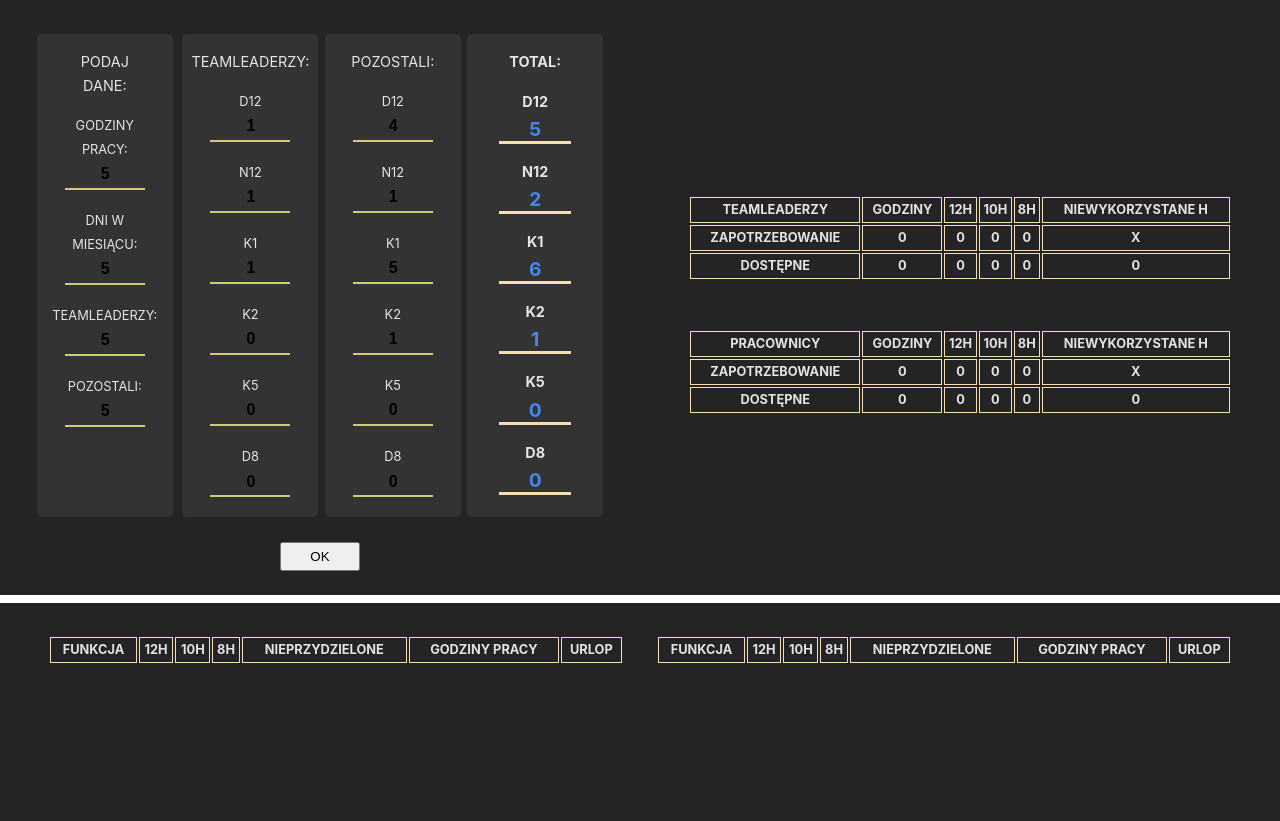
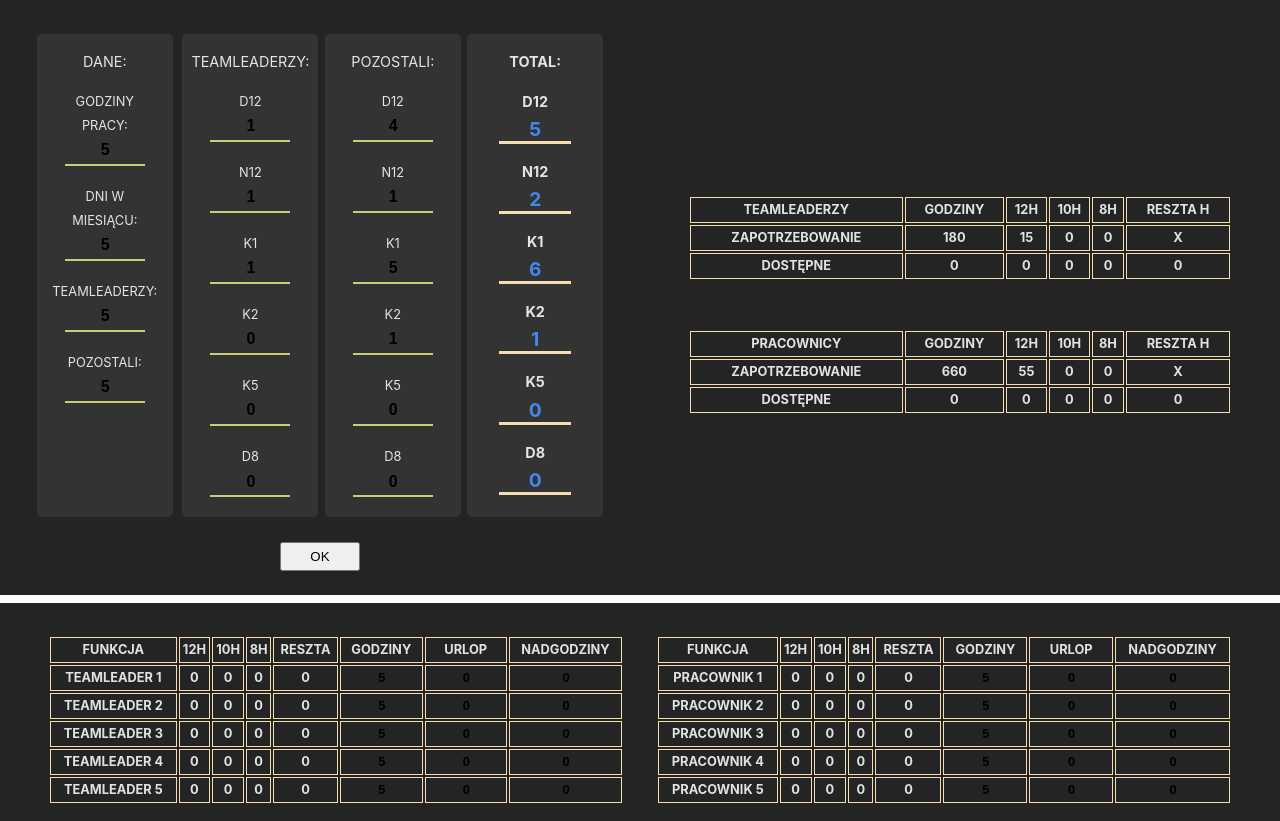
Before and after one commit to ZibiH/schedule-helper, a React (Vite) app: page / in a window 1280 px wide. Both pictures are taken after typing "5", "5", "5", "5" into the empty fields and a click on the button "OK". Before the commit the page ends 800 px from the top, so only its background shows below. Built offline with nearby package versions, Linux system fonts and the light colour scheme.

Commit message:
Add basic logic for new version

```diff
--- a/src/App.css
+++ b/src/App.css
@@ -148,7 +148,10 @@ label {
 
 .employees-hours {
 	margin: 0;
-	width: 3rem;
+	width: 4rem;
+	border: none;
+	background: #242424;
+	font-size: 0.8rem;
 }
 
 table {
--- a/src/App.tsx
+++ b/src/App.tsx
@@ -6,7 +6,13 @@ import {
 	getTotalHours,
 	getShiftsAvailability,
 	getOptionalShiftsAvailability,
+	getShifsDemand,
+	createBoilerplateEmployeeArray,
+	setAll10hShifts,
 } from '../utils/calcs';
+
+const TEAMLEADER = 'teamleader';
+const REGULAR_EMPLOYEE = 'pracownik';
 
 function App() {
 	const hoursRef = useRef<HTMLInputElement>(null);
@@ -99,6 +105,20 @@ function App() {
 			d8: +tlD8Ref.current.value,
 		};
 
+		const tlData = getShifsDemand(tlShiftsData);
+		setTeamleadersShiftsDemand(tlData);
+
+		const emptyTeamleadersArray = createBoilerplateEmployeeArray(
+			tlShiftsData.count,
+			TEAMLEADER,
+			tlShiftsData.monthHours,
+		);
+		const teamleadersArrayWith10hShifts = setAll10hShifts(
+			emptyTeamleadersArray,
+			tlData.total10hNeeded,
+		);
+		setTeamleadersArray(teamleadersArrayWith10hShifts);
+
 		const empShiftsData = {
 			count: +employeesCountRef.current.value,
 			monthHours: +hoursRef.current.value,
@@ -110,6 +130,20 @@ function App() {
 			k5: +empK5Ref.current.value,
 			d8: +empD8Ref.current.value,
 		};
+
+		const empData = getShifsDemand(empShiftsData);
+		setEmployeesShiftsDemand(empData);
+
+		const emptyEmployeesArray = createBoilerplateEmployeeArray(
+			empShiftsData.count,
+			REGULAR_EMPLOYEE,
+			empShiftsData.monthHours,
+		);
+		const employeesArrayWith10hShifts = setAll10hShifts(
+			emptyEmployeesArray,
+			empData.total10hNeeded,
+		);
+		setEmployeesArray(employeesArrayWith10hShifts);
 
 		setTotalShiftsDemand({
 			d12: +tlD12Ref.current.value + +empD12Ref.current.value,
@@ -125,14 +159,16 @@ function App() {
 
 	const changeLeaveHours = (id: string, hours: number) => {};
 
+	const changeOvertimeHours = (id: string, hours: number) => {};
+
 	return (
 		<div className="main">
 			<div style={{ padding: '1rem' }}></div>
 			<div className="data-container">
 				<form className="form-container" onSubmit={handleShifts}>
 					<div className="form-data">
-						<div className="data-column first">
-							<p>Podaj dane:</p>
+						<div className="data-column">
+							<p>dane:</p>
 							<label htmlFor="hours">Godziny pracy:</label>
 							<input
 								type="number"
@@ -277,7 +313,7 @@ function App() {
 								<td>12h</td>
 								<td>10h</td>
 								<td>8h</td>
-								<td>niewykorzystane h</td>
+								<td>reszta h</td>
 							</tr>
 						</thead>
 						<tbody>
@@ -358,7 +394,7 @@ function App() {
 								<td>12h</td>
 								<td>10h</td>
 								<td>8h</td>
-								<td>niewykorzystane h</td>
+								<td>reszta h</td>
 							</tr>
 						</thead>
 						<tbody>
@@ -433,9 +469,10 @@ function App() {
 							<td>12h</td>
 							<td>10h</td>
 							<td>8h</td>
-							<td>Nieprzydzielone</td>
-							<td>godziny pracy</td>
+							<td>reszta</td>
+							<td>godziny</td>
 							<td>urlop</td>
+							<td>nadgodziny</td>
 						</tr>
 					</thead>
 					<tbody>
@@ -452,6 +489,8 @@ function App() {
 											<input
 												className="employees-hours"
 												defaultValue={teamleader.hours}
+												min={0}
+												step={1}
 												onChange={(e) => changeHours(teamleader.id, +e.target.value)}
 											/>
 										</td>
@@ -459,7 +498,21 @@ function App() {
 											<input
 												className="employees-hours"
 												defaultValue={teamleader.shifts.leave}
+												min={0}
+												step={1}
 												onChange={(e) => changeLeaveHours(teamleader.id, +e.target.value)}
+											/>
+										</td>
+										<td>
+											<input
+												className="employees-hours"
+												type="number"
+												defaultValue={teamleader.shifts.over}
+												min={0}
+												step={1}
+												onChange={(e) =>
+													changeOvertimeHours(teamleader.id, +e.target.value)
+												}
 											/>
 										</td>
 									</tr>
@@ -472,20 +525,36 @@ function App() {
 										<td>{teamleader.shifts['10h']}</td>
 										<td>{teamleader.shifts['8h']}</td>
 										<td>{teamleader.shifts.add}</td>
-										<td>{teamleader.shifts.leave}</td>
 										<td>
 											<input
 												type="number"
 												className="employees-hours"
 												defaultValue={teamleader.hours}
+												min={0}
+												step={1}
 												onChange={(e) => changeHours(teamleader.id, +e.target.value)}
 											/>
 										</td>
 										<td>
 											<input
 												className="employees-hours"
+												type="number"
 												defaultValue={teamleader.shifts.leave}
+												min={0}
+												step={1}
 												onChange={(e) => changeLeaveHours(teamleader.id, +e.target.value)}
+											/>
+										</td>
+										<td>
+											<input
+												className="employees-hours"
+												type="number"
+												defaultValue={teamleader.shifts.over}
+												min={0}
+												step={1}
+												onChange={(e) =>
+													changeOvertimeHours(teamleader.id, +e.target.value)
+												}
 											/>
 										</td>
 									</tr>
@@ -500,9 +569,10 @@ function App() {
 							<td>12h</td>
 							<td>10h</td>
 							<td>8h</td>
-							<td>Nieprzydzielone</td>
-							<td>godziny pracy</td>
+							<td>reszta</td>
+							<td>godziny</td>
 							<td>urlop</td>
+							<td>nadgodziny</td>
 						</tr>
 					</thead>
 					<tbody>
@@ -518,15 +588,33 @@ function App() {
 										<td>
 											<input
 												className="employees-hours"
+												type="number"
 												defaultValue={employee.hours}
+												min={0}
+												step={1}
 												onChange={(e) => changeHours(employee.id, +e.target.value)}
 											/>
 										</td>
 										<td>
 											<input
 												className="employees-hours"
+												type="number"
 												defaultValue={employee.shifts.leave}
+												min={0}
+												step={1}
 												onChange={(e) => changeLeaveHours(employee.id, +e.target.value)}
+											/>
+										</td>
+										<td>
+											<input
+												className="employees-hours"
+												type="number"
+												defaultValue={employee.shifts.over}
+												min={0}
+												step={1}
+												onChange={(e) =>
+													changeOvertimeHours(employee.id, +e.target.value)
+												}
 											/>
 										</td>
 									</tr>
@@ -542,15 +630,33 @@ function App() {
 										<td>
 											<input
 												className="employees-hours"
+												type="number"
 												defaultValue={employee.hours}
+												min={0}
+												step={1}
 												onChange={(e) => changeHours(employee.id, +e.target.value)}
 											/>
 										</td>
 										<td>
 											<input
 												className="employees-hours"
+												type="number"
 												defaultValue={employee.shifts.leave}
+												min={0}
+												step={1}
 												onChange={(e) => changeLeaveHours(employee.id, +e.target.value)}
+											/>
+										</td>
+										<td>
+											<input
+												className="employees-hours"
+												type="number"
+												defaultValue={employee.shifts.over}
+												min={0}
+												step={1}
+												onChange={(e) =>
+													changeOvertimeHours(employee.id, +e.target.value)
+												}
 											/>
 										</td>
 									</tr>
--- a/utils/calcs.ts
+++ b/utils/calcs.ts
@@ -1,7 +1,64 @@
-import { Employee, ShiftsData, EmployeesShiftsDemand } from '../types/types';
+import { Employee, ShiftsData, EmployeesShiftsDemand, MonthData } from '../types/types';
+
+// HOURS
 
 export const getTotalHours = () => {
 	return 0;
+};
+
+// SHIFTS
+
+export const getShifsDemand = (data: MonthData) => {
+	const shiftsData = {
+		total12hNeeded: (data.d12 + data.n12 + data.k1 + data.k2) * data.monthDays,
+		total10hNeeded: data.k5 * data.monthDays,
+		total8hNeeded: data.d8 * data.monthDays,
+		totalHoursNeeded:
+			(data.d12 + data.n12 + data.k1 + data.k2) * data.monthDays * 12 +
+			data.k5 * data.monthDays * 10 +
+			data.d8 * data.monthDays * 8,
+	};
+	return shiftsData;
+};
+
+export const setAll10hShifts = (employees: Employee[], shiftDemand: number) => {
+	let numberOfShiftsToSet = shiftDemand;
+	let numberOfLoopsNeeded = Math.ceil(shiftDemand / employees.length);
+	let employeeArrayWith10hShifts = employees;
+	while (numberOfLoopsNeeded > 0) {
+		employeeArrayWith10hShifts = employeeArrayWith10hShifts.map((employee) => {
+			if (numberOfShiftsToSet > 0) {
+				numberOfShiftsToSet--;
+				return {
+					...employee,
+					shifts: { ...employee.shifts, '10h': employee.shifts['10h'] + 1 },
+				};
+			}
+			return employee;
+		});
+		numberOfLoopsNeeded--;
+	}
+	return employeeArrayWith10hShifts;
+};
+
+export const setAll8hShifts = (employees: Employee[], shiftDemand: number) => {
+	let numberOfShiftsToSet = shiftDemand;
+	let numberOfLoopsNeeded = Math.ceil(shiftDemand / employees.length);
+	let employeeArrayWith10hShifts = employees;
+	while (numberOfLoopsNeeded > 0) {
+		employeeArrayWith10hShifts = employeeArrayWith10hShifts.map((employee) => {
+			if (numberOfShiftsToSet > 0) {
+				numberOfShiftsToSet--;
+				return {
+					...employee,
+					shifts: { ...employee.shifts, '8h': employee.shifts['8h'] + 1 },
+				};
+			}
+			return employee;
+		});
+		numberOfLoopsNeeded--;
+	}
+	return employeeArrayWith10hShifts;
 };
 
 export const getShiftsAvailability = () => {
@@ -10,6 +67,7 @@ export const getShiftsAvailability = () => {
 		'10h': 0,
 		'8h': 0,
 		add: 0,
+		leave: 0,
 	};
 };
 
@@ -19,5 +77,34 @@ export const getOptionalShiftsAvailability = () => {
 		'10h': 0,
 		'8h': 0,
 		add: 0,
+		leave: 0,
 	};
 };
+
+// EMPLOYEES ARRAY
+
+export const createBoilerplateEmployeeArray = (
+	numberOfEmployees: number,
+	employeeType: string,
+	hours: number,
+) => {
+	const employeeArray: Employee[] = [];
+	for (let i = 0; i < numberOfEmployees; i++) {
+		const person = {
+			name: `${employeeType} ${i + 1}`,
+			hours: hours,
+			hoursFor12hShifts: hours,
+			id: Math.random().toString(),
+			shifts: {
+				'12h': 0,
+				'10h': 0,
+				'8h': 0,
+				add: 0,
+				leave: 0,
+				over: 0,
+			},
+		};
+		employeeArray.push(person);
+	}
+	return employeeArray;
+};
```
Also changed, not shown: types/types.ts (+7 -0 lines).
